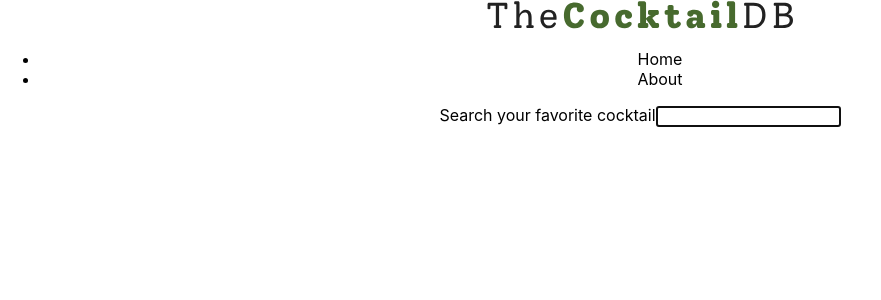
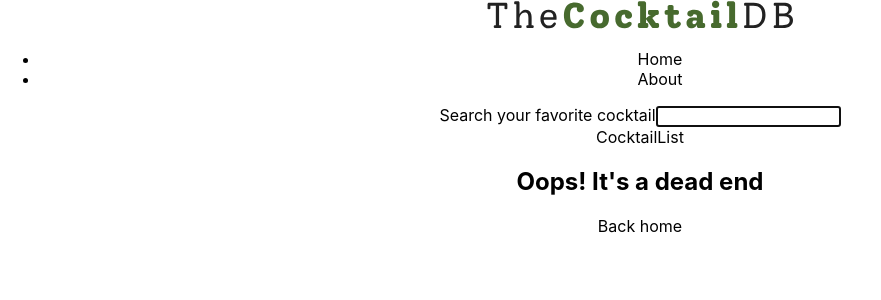
Before and after one commit to ROHITchin995/cocktail-app, a React (Create React App) app: page / in a window 1280 px wide. Shown: the top 300 px of the page, without its empty margins (0-881 px from the left). Built offline with nearby package versions, Linux system fonts and the light colour scheme; no server answers.

Commit message:
cocktail component and home, error page added

```diff
--- a/src/App.js
+++ b/src/App.js
@@ -1,12 +1,13 @@
 import './App.css';
 import { Navbar } from './Components/Navbar';
 import { Home } from './Pages/Home';
-
+import { Error } from './Pages/Error';
 function App() {
   return (
     <div className="App">
       <Navbar />
       <Home />
+      <Error />
     </div>
   );
 }
--- /dev/null
+++ b/src/Components/CocktailList.js
@@ -0,0 +1,7 @@
+import React from 'react'
+
+export const CocktailList = () => {
+  return (
+    <div>CocktailList</div>
+  )
+}
--- /dev/null
+++ b/src/Pages/Error.js
@@ -0,0 +1,12 @@
+import React from 'react'
+
+export const Error = () => {
+  return (
+    <section className='error-page section'>
+        <div className="error-container">
+            <h1>Oops! It's a dead end</h1>
+            Back home
+        </div>
+    </section>
+  )
+}
--- a/src/Pages/Home.js
+++ b/src/Pages/Home.js
@@ -1,10 +1,12 @@
 import React from 'react'
+import { CocktailList } from '../Components/CocktailList'
 import { SearchForm } from '../Components/SearchForm'
 
 export const Home = () => {
     return (
         <main>
             <SearchForm />
+            <CocktailList />
         </main>
     )
 }
```
Also changed, not shown: src/Components/Cocktail.js (added, +7 -0 lines).
